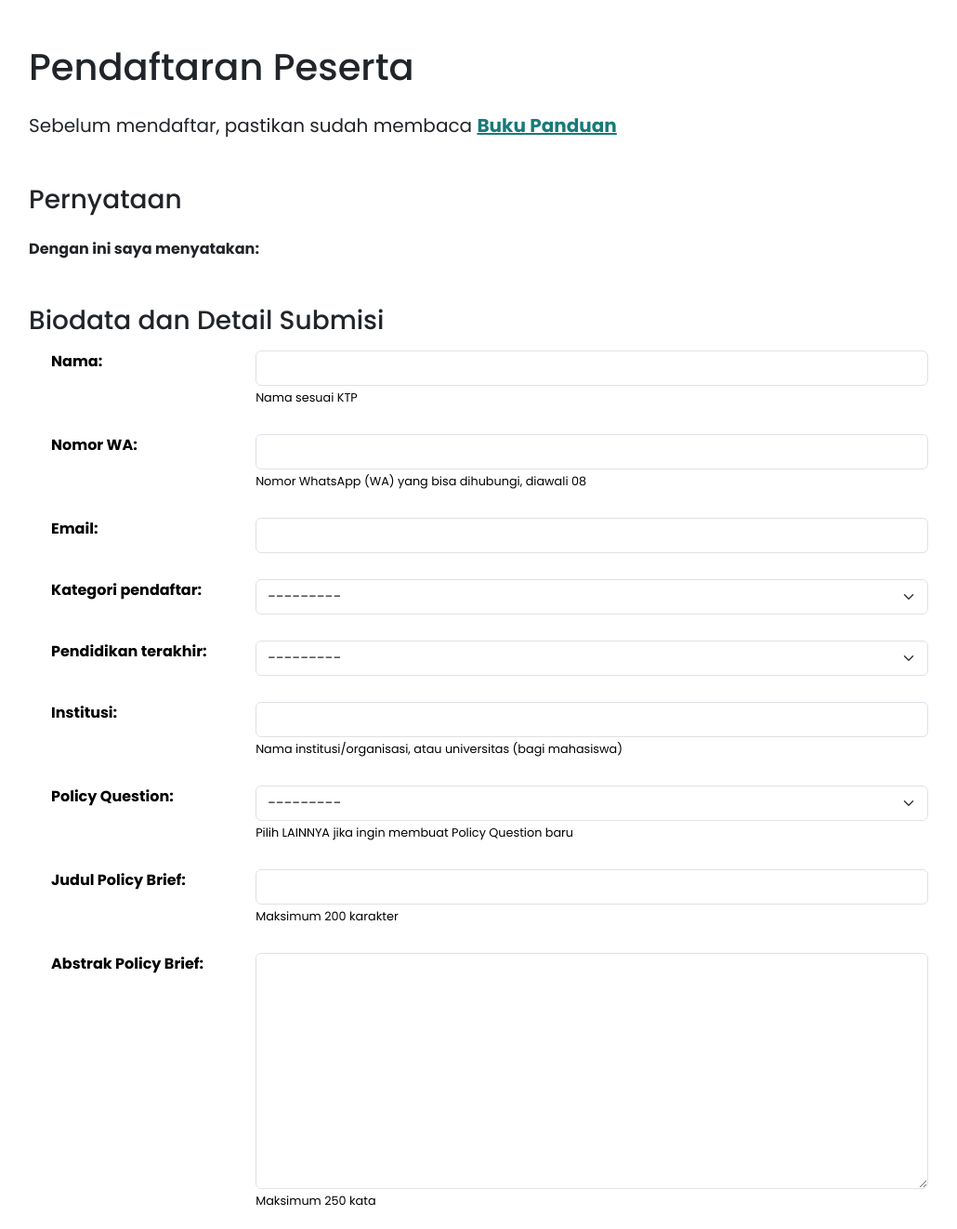
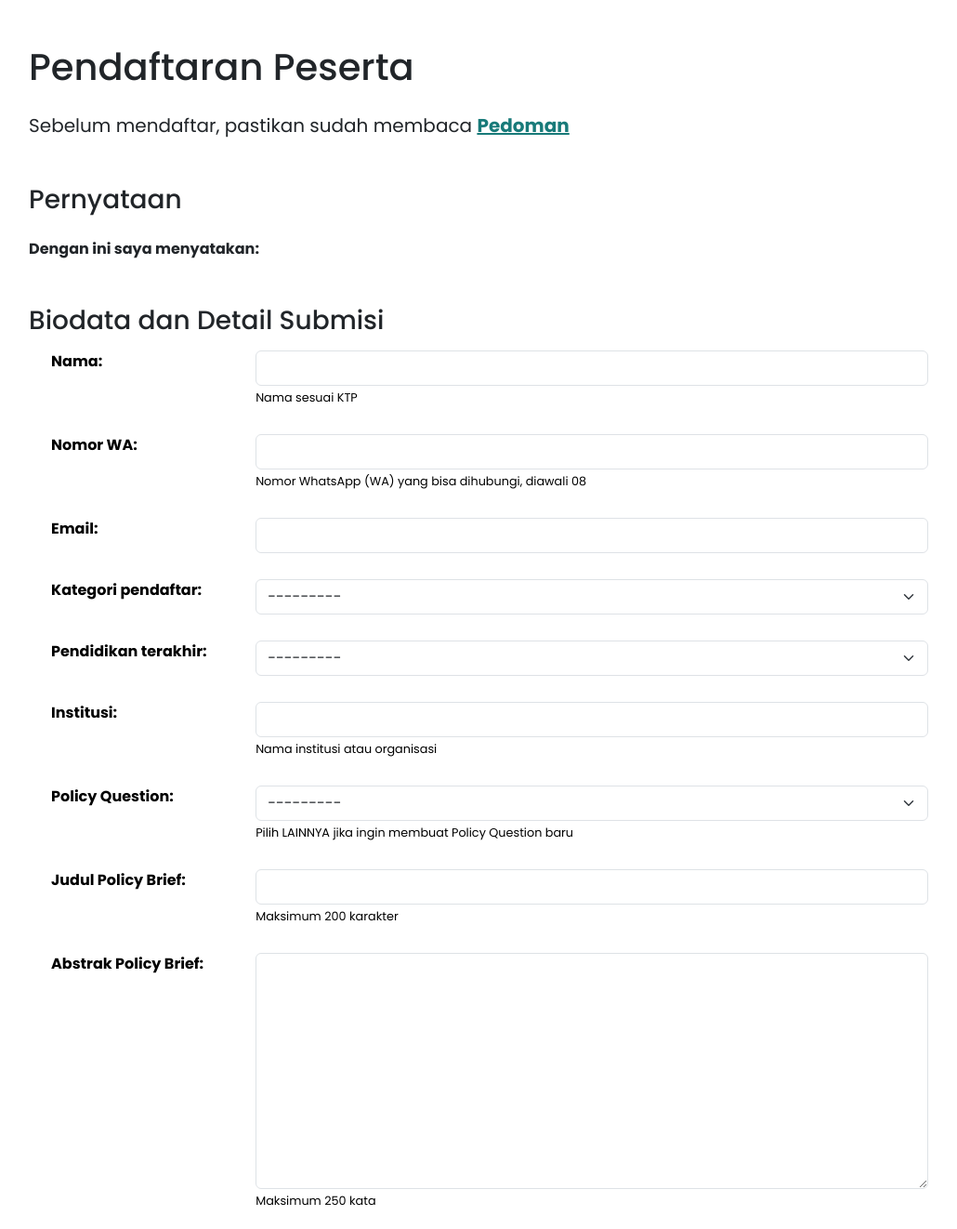
Before and after one commit to GottfriedCP/pb-awards, a Django app: page /registrasi/ in a window 1280 px wide. Shown: the part 91-1413 px from the top of the page at 93% size, without its empty margins (51-1081 px from the left). Run offline with Django 5.2, Linux system fonts and the light colour scheme; data that the repository does not hold is empty; parts of the project's set-up code (start-up, migrations or seed data) failed here and were passed over; some libraries are stand-ins or nearby versions.

Commit message:
pedoman bruh

```diff
--- a/hp_awards/models.py
+++ b/hp_awards/models.py
@@ -85,7 +85,7 @@ class Submisi(TimestampedModel):
         max_length=150,
         blank=True,
         null=True,
-        help_text="Nama institusi/organisasi, atau universitas (bagi mahasiswa)",
+        help_text="Nama institusi atau organisasi",
         verbose_name="institusi",
     )
     swafoto = ResizedImageField(
@@ -107,11 +107,11 @@ class Submisi(TimestampedModel):
     # )
     ktm = models.FileField(
         upload_to="ktm/",
-        verbose_name="KTM / surket mahasiswa",
+        verbose_name="KTM / surat pernyataan",
         blank=True,
         null=True,
         validators=[pdf_validator, filesize_validator],
-        help_text="[format PDF atau JPG/PNG] Untuk mahasiswa, melampirkan bukti atau pernyataan sebagai mahasiswa",
+        help_text="[format PDF atau JPG/PNG] Bukti atau pernyataan sebagai mahasiswa aktif",
     )
     judul_pb = models.CharField(
         max_length=200,
--- a/hp_awards/templates/hp_awards/kontak.html
+++ b/hp_awards/templates/hp_awards/kontak.html
@@ -23,7 +23,7 @@
         </a></dd>
 
         <dt>Email</dt>
-        <dd><a href="mailto:SiBijaKsAwards@gmail.com">SiBijaKsAwards@gmail.com</a></dd>
+        <dd><a href="mailto:sibijaksawards@gmail.com">sibijaksawards@gmail.com</a></dd>
     </dl>
 </div>
 {% endblock %}
--- a/hp_awards/templates/hp_awards/registrasi.html
+++ b/hp_awards/templates/hp_awards/registrasi.html
@@ -20,7 +20,7 @@
 {% block body_bl %}
 <div class="container my-5">
     <h1 id="oo">Pendaftaran Peserta</h1>
-    <div class="fs-5 mt-4">Sebelum mendaftar, pastikan sudah membaca <a class="color-kemkes" href="{% static 'pdf/panduan.pdf' %}" target="_blank"><b>Buku Panduan</b></a></div>
+    <div class="fs-5 mt-4">Sebelum mendaftar, pastikan sudah membaca <a class="color-kemkes" href="{% static 'pdf/pedoman.pdf' %}" target="_blank"><b>Pedoman</b></a></div>
     {% if form_has_errors %}<span class="color-red">Terdapat kesalahan pengisian form. Cek teks merah</span>{% endif %}
     {{ form.non_field_errors }}
     <form method="POST" class="my-3 form-kemkes" enctype="multipart/form-data">
@@ -150,6 +150,7 @@
         $('tr input[id="id_pekerjaan"]').closest('tr').hide();
         var kategoriPendaftar = $("#id_kategori_pendaftar").val();
         if (kategoriPendaftar === "mhs" || kategoriPendaftar === "mhs2") {
+            $('#id_afiliasi_helptext').text("Institusi pendidikan");
             $('tr input[id="id_ktm"]').closest('tr').show();
             $('tr select[id="id_pendidikan"]').closest('tr').hide();
             $('tr input[id="id_pekerjaan"]').closest('tr').hide();
```
Also changed, not shown: hp_awards/templates/hp_awards/home.html (+5 -5 lines), 2 other files.
